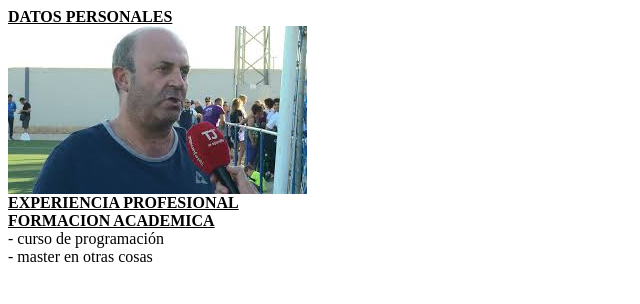
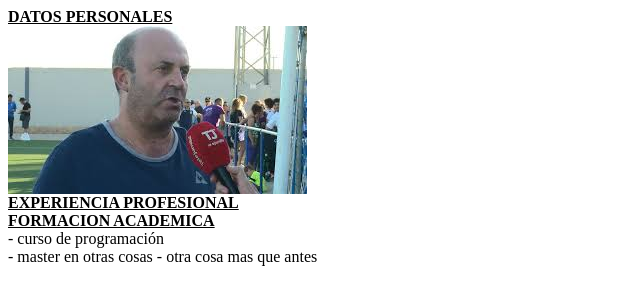
Before and after one commit to voyaseryo/voyaseryo.github.com, a plain HTML site: page index.html in a window 1280 px wide. Shown: the whole page, without its empty margins (0-640 px from the left). Drawn offline with Linux system fonts and the light colour scheme.

Commit message:
Update index.html

```diff
--- a/index.html
+++ b/index.html
@@ -9,6 +9,7 @@
           <b><u>FORMACION ACADEMICA <br></u></b>
 			- curso de programación<br>
 			- master en otras cosas
+	      		- otra cosa mas que antes
 
       </body>
 
```
